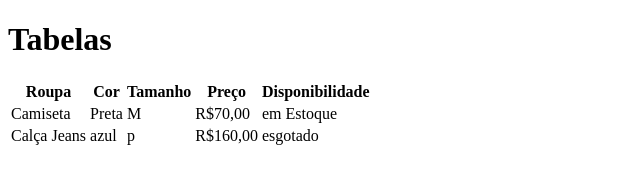
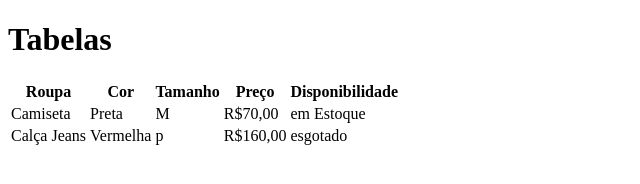
Before and after one commit to WesleyRodriguesMachado/aula-tabela, a plain HTML site: page index.html in a window 1280 px wide. Shown: the whole page, without its empty margins (0-640 px from the left). Drawn offline with Linux system fonts and the light colour scheme.

Commit message:
trocado a cor para vermelho

```diff
--- a/index.html
+++ b/index.html
@@ -25,7 +25,7 @@
         </tr>
         <tr>
             <td>Calça Jeans</td>
-            <td>azul</td>
+            <td>Vermelha</td>
             <td>p</td>
             <td>R$160,00</td>
             <td>esgotado</td>
```
